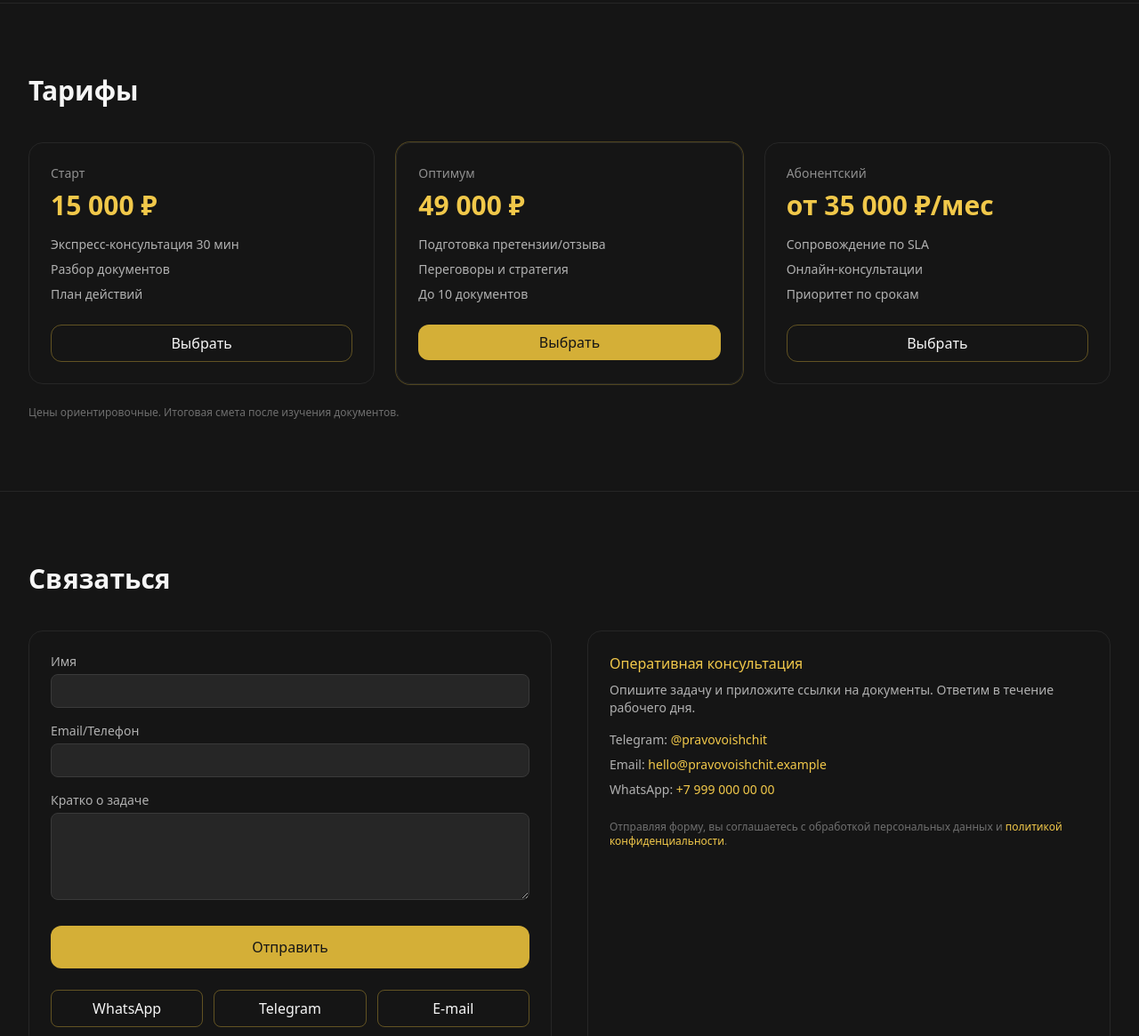
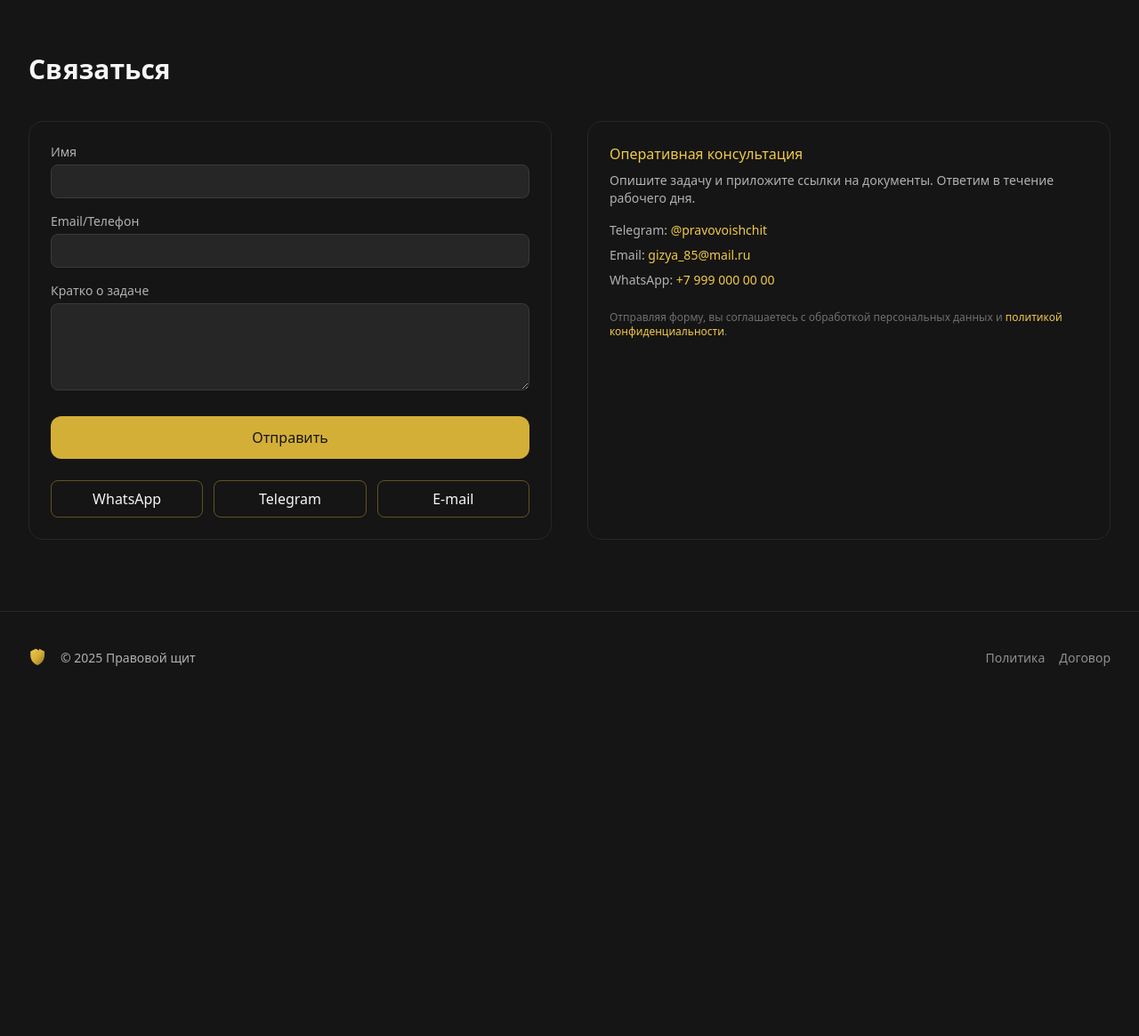
Before and after one commit to Vokintos85/LegalShield, a website: page public/index.html in a window 1280 px wide. Shown: the part 1582-2747 px from the top of the page at 89% size. After the commit the page ends 2374 px from the top, so only its background shows below. Drawn offline with nearby package versions, Linux system fonts and the light colour scheme.

Commit message:
Доработка кнопок запроса,правка текстового содержания в информационных окнах.

```diff
--- a/public/index.html
+++ b/public/index.html
@@ -41,7 +41,6 @@
       <nav class="hidden md:flex gap-6 text-sm">
         <a href="#services" class="hover:text-gold-300">Услуги</a>
         <a href="#advantages" class="hover:text-gold-300">Почему мы</a>
-        <a href="#pricing" class="hover:text-gold-300">Тарифы</a>
         <a href="#contact" class="hover:text-gold-300">Контакты</a>
       </nav>
       <a href="#contact" class="hidden sm:inline-block rounded-xl border border-gold-500/40 bg-graphite-800/60 px-4 py-2 text-sm hover:shadow-glow">Получить консультацию</a>
@@ -56,12 +55,12 @@
     <div class="max-w-7xl mx-auto px-4 sm:px-6 lg:px-8 py-20 md:py-28 grid relative z-10 md:grid-cols-2 gap-12 items-center">
       <div>
         <h1 class="text-4xl md:text-5xl font-semibold leading-tight">Юридическая защита в сроки, без лишней воды</h1>
-        <p class="mt-5 text-graphite-300 max-w-xl">Договоры, претензии, судебные споры, сопровождение бизнеса. Работаем прозрачно: фиксируем задачи, сроки и бюджет, регулярно отчётность.</p>
+        <p class="mt-5 text-graphite-300 max-w-xl">Договоры, претензии, судебные споры. Работаем прозрачно: фиксируем задачи, сроки и бюджет, регулярно отчётность.</p>
 
         <!-- CTA КНОПКИ (все активны, без JS) -->
         <div class="mt-8 flex flex-wrap gap-3">
           <a href="#contact" class="rounded-xl px-5 py-3 bg-gold-500 text-graphite-900 font-medium hover:bg-gold-400">Быстрая консультация</a>
-          <a href="#services" class="rounded-xl px-5 py-3 border border-graphite-700 hover:border-gold-500/60">Посмотреть услуги</a>
+          <a href="#services" class="rounded-xl px-5 py-3 border border-gold-500/40 hover:shadow-glow">Посмотреть услуги</a>
 
           <a href="https://wa.me/79990000000?text=%D0%97%D0%B4%D1%80%D0%B0%D0%B2%D1%81%D1%82%D0%B2%D1%83%D0%B9%D1%82%D0%B5!%20%D0%9D%D1%83%D0%B6%D0%BD%D0%B0%20%D0%BA%D0%BE%D0%BD%D1%81%D1%83%D0%BB%D1%8C%D1%82%D0%B0%D1%86%D0%B8%D1%8F%20%D0%BF%D0%BE%20%D0%B3%D1%80%D0%B0%D0%B6%D0%B4%D0%B0%D0%BD%D1%81%D0%BA%D0%BE%D0%BC%D1%83%20%D0%BF%D1%80%D0%B0%D0%B2%D1%83."
              target="_blank" rel="noopener"
@@ -71,7 +70,7 @@
              target="_blank" rel="noopener"
              class="rounded-xl px-5 py-3 border border-gold-500/40 hover:shadow-glow">Telegram</a>
 
-          <a href="mailto:hello@pravovoishchit.example?subject=%D0%97%D0%B0%D1%8F%D0%B2%D0%BA%D0%B0%20%D1%81%20%D1%81%D0%B0%D0%B9%D1%82%D0%B0%20%D0%9F%D1%80%D0%B0%D0%B2%D0%BE%D0%B2%D0%BE%D0%B9%20%D1%89%D0%B8%D1%82&body=%D0%97%D0%B4%D1%80%D0%B0%D0%B2%D1%81%D1%82%D0%B2%D1%83%D0%B9%D1%82%D0%B5!%20%D0%9D%D1%83%D0%B6%D0%BD%D0%B0%20%D0%BA%D0%BE%D0%BD%D1%81%D1%83%D0%BB%D1%8C%D1%82%D0%B0%D1%86%D0%B8%D1%8F."
+          <a href="mailto:gizya_85@mail.ru?subject=%D0%97%D0%B0%D1%8F%D0%B2%D0%BA%D0%B0%20%D1%81%20%D1%81%D0%B0%D0%B9%D1%82%D0%B0&body=%D0%97%D0%B4%D1%80%D0%B0%D0%B2%D1%81%D1%82%D0%B2%D1%83%D0%B9%D1%82%D0%B5!%20%D0%9D%D1%83%D0%B6%D0%BD%D0%B0%20%D0%BA%D0%BE%D0%BD%D1%81%D1%83%D0%BB%D1%8C%D1%82%D0%B0%D1%86%D0%B8%D1%8F."
              class="rounded-xl px-5 py-3 border border-gold-500/40 hover:shadow-glow">E-mail</a>
         </div>
 
@@ -134,51 +133,13 @@
   </section>
 
   <!-- PRICING -->
-  <section id="pricing" class="py-20 border-t border-graphite-800 bg-graphite-900">
-    <div class="max-w-7xl mx-auto px-4 sm:px-6 lg:px-8">
-      <h2 class="text-3xl font-semibold">Тарифы</h2>
-      <div class="mt-10 grid md:grid-cols-3 gap-6">
-        <div class="rounded-2xl border border-graphite-800 p-6 bg-graphite-950">
-          <div class="text-sm text-graphite-400">Старт</div>
-          <div class="mt-2 text-3xl font-semibold text-gold-300">15 000 ₽</div>
-          <ul class="mt-4 text-sm text-graphite-300 space-y-2">
-            <li>Экспресс-консультация 30 мин</li>
-            <li>Разбор документов</li>
-            <li>План действий</li>
-          </ul>
-          <a href="#contact" class="mt-6 inline-block w-full text-center rounded-xl border border-gold-500/40 px-4 py-2 hover:shadow-glow">Выбрать</a>
-        </div>
-        <div class="rounded-2xl border border-graphite-800 p-6 bg-graphite-950 ring-1 ring-gold-500/30">
-          <div class="text-sm text-graphite-400">Оптимум</div>
-          <div class="mt-2 text-3xl font-semibold text-gold-300">49 000 ₽</div>
-          <ul class="mt-4 text-sm text-graphite-300 space-y-2">
-            <li>Подготовка претензии/отзыва</li>
-            <li>Переговоры и стратегия</li>
-            <li>До 10 документов</li>
-          </ul>
-          <a href="#contact" class="mt-6 inline-block w-full text-center rounded-xl bg-gold-500 text-graphite-900 font-medium px-4 py-2 hover:bg-gold-400">Выбрать</a>
-        </div>
-        <div class="rounded-2xl border border-graphite-800 p-6 bg-graphite-950">
-          <div class="text-sm text-graphite-400">Абонентский</div>
-          <div class="mt-2 text-3xl font-semibold text-gold-300">от 35 000 ₽/мес</div>
-          <ul class="mt-4 text-sm text-graphite-300 space-y-2">
-            <li>Сопровождение по SLA</li>
-            <li>Онлайн-консультации</li>
-            <li>Приоритет по срокам</li>
-          </ul>
-          <a href="#contact" class="mt-6 inline-block w-full text-center rounded-xl border border-gold-500/40 px-4 py-2 hover:shadow-glow">Выбрать</a>
-        </div>
-      </div>
-      <p class="mt-6 text-xs text-graphite-500">Цены ориентировочные. Итоговая смета после изучения документов.</p>
-    </div>
-  </section>
 
   <!-- CONTACT -->
   <section id="contact" class="py-20 border-t border-graphite-800 bg-graphite-950">
     <div class="max-w-7xl mx-auto px-4 sm:px-6 lg:px-8">
       <h2 class="text-3xl font-semibold">Связаться</h2>
       <div class="mt-10 grid md:grid-cols-2 gap-10">
-        <form class="rounded-2xl border border-graphite-800 bg-graphite-900 p-6" onsubmit="return (function(e){e.preventDefault(); const d=Object.fromEntries(new FormData(e.target).entries()); const body=encodeURIComponent(\`Имя: \${d.name}\nКонтакт: \${d.contact}\nЗадача: \${d.message||''}\`); window.location.href=\`mailto:hello@pravovoishchit.example?subject=%D0%97%D0%B0%D1%8F%D0%B2%D0%BA%D0%B0%20%D1%81%20%D1%81%D0%B0%D0%B9%D1%82%D0%B0&body=\${body}\`; document.getElementById('form-status').textContent='Открываем почтовый клиент для отправки.'; return false;})(event)">
+        <form class="rounded-2xl border border-graphite-800 bg-graphite-900 p-6" onsubmit="return (function(e){e.preventDefault(); const d=Object.fromEntries(new FormData(e.target).entries()); const body=encodeURIComponent(\`Имя: \${d.name}\nКонтакт: \${d.contact}\nЗадача: \${d.message||''}\`); window.location.href=\`mailto:gizya_85@mail.ru?subject=%D0%97%D0%B0%D1%8F%D0%B2%D0%BA%D0%B0%20%D1%81%20%D1%81%D0%B0%D0%B9%D1%82%D0%B0&body=\${body}\`; document.getElementById('form-status').textContent='Открываем почтовый клиент для отправки.'; return false;})(event)">
           <label class="block text-sm text-graphite-300">Имя
             <input required name="name" class="mt-1 w-full rounded-lg bg-graphite-800 border border-graphite-700 px-3 py-2 focus:outline-none focus:ring-2 focus:ring-gold-500/40"/>
           </label>
@@ -200,7 +161,7 @@
                target="_blank" rel="noopener"
                href="https://t.me/pravovoishchit">Telegram</a>
             <a class="text-center rounded-lg border border-gold-500/40 px-3 py-2 hover:shadow-glow"
-               href="mailto:hello@pravovoishchit.example?subject=%D0%97%D0%B0%D1%8F%D0%B2%D0%BA%D0%B0%20%D1%81%20%D1%81%D0%B0%D0%B9%D1%82%D0%B0%20%D0%9F%D1%80%D0%B0%D0%B2%D0%BE%D0%B2%D0%BE%D0%B9%20%D1%89%D0%B8%D1%82&body=%D0%97%D0%B4%D1%80%D0%B0%D0%B2%D1%81%D1%82%D0%B2%D1%83%D0%B9%D1%82%D0%B5!%20%D0%9D%D1%83%D0%B6%D0%BD%D0%B0%20%D0%BA%D0%BE%D0%BD%D1%81%D1%83%D0%BB%D1%8C%D1%82%D0%B0%D1%86%D0%B8%D1%8F.">E-mail</a>
+               href="mailto:gizya_85@mail.ru?subject=%D0%97%D0%B0%D1%8F%D0%B2%D0%BA%D0%B0%20%D1%81%20%D1%81%D0%B0%D0%B9%D1%82%D0%B0&body=%D0%97%D0%B4%D1%80%D0%B0%D0%B2%D1%81%D1%82%D0%B2%D1%83%D0%B9%D1%82%D0%B5!%20%D0%9D%D1%83%D0%B6%D0%BD%D0%B0%20%D0%BA%D0%BE%D0%BD%D1%81%D1%83%D0%BB%D1%8C%D1%82%D0%B0%D1%86%D0%B8%D1%8F.">E-mail</a>
           </div>
         </form>
         <div class="rounded-2xl border border-graphite-800 bg-graphite-900 p-6">
@@ -208,7 +169,12 @@
           <p class="mt-2 text-graphite-300 text-sm">Опишите задачу и приложите ссылки на документы. Ответим в течение рабочего дня.</p>
           <ul class="mt-4 text-sm text-graphite-300 space-y-2">
             <li>Telegram: <a class="text-gold-300 hover:underline" target="_blank" rel="noopener" href="https://t.me/pravovoishchit">@pravovoishchit</a></li>
-            <li>Email: <a class="text-gold-300 hover:underline" href="mailto:hello@pravovoishchit.example">hello@pravovoishchit.example</a></li>
+              <li>Email:
+                  <a class="text-gold-300 hover:underline"
+                     href="mailto:gizya_85@mail.ru?subject=%D0%97%D0%B0%D1%8F%D0%B2%D0%BA%D0%B0%20%D1%81%20%D1%81%D0%B0%D0%B9%D1%82%D0%B0">
+                      gizya_85@mail.ru
+                  </a>
+              </li>
             <li>WhatsApp: <a class="text-gold-300 hover:underline" target="_blank" rel="noopener" href="https://wa.me/79990000000">+7 999 000 00 00</a></li>
           </ul>
           <div class="mt-6 text-xs text-graphite-500">Отправляя форму, вы соглашаетесь с обработкой персональных данных и <a href="#policy" class="text-gold-300 hover:underline">политикой конфиденциальности</a>.</div>
@@ -227,7 +193,6 @@
       <nav class="text-sm text-graphite-400 flex gap-4">
         <a href="#policy" class="hover:text-gold-300">Политика</a>
         <a href="#contract" class="hover:text-gold-300">Договор</a>
-        <a href="#" class="hover:text-gold-300">Вакансии</a>
       </nav>
     </div>
   </footer>
```
